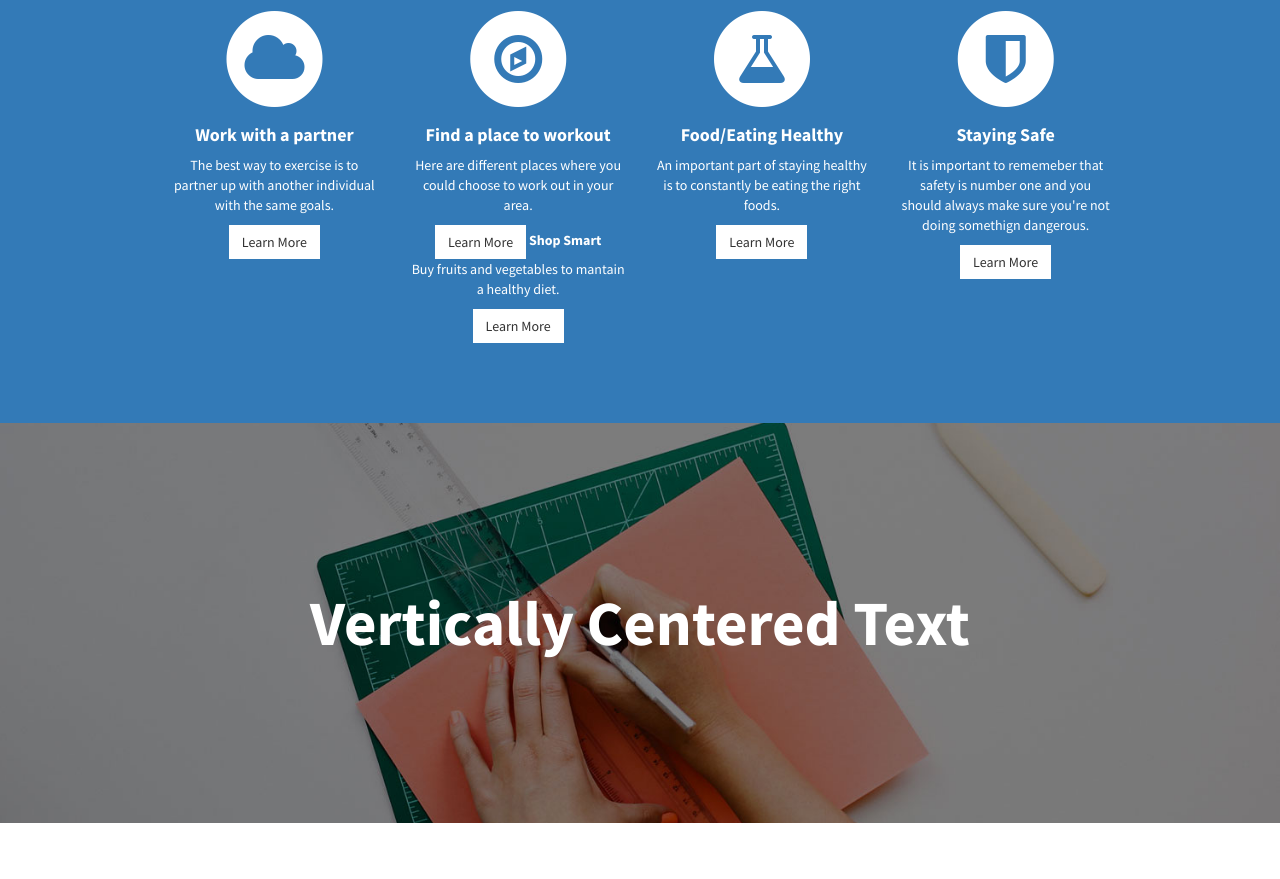
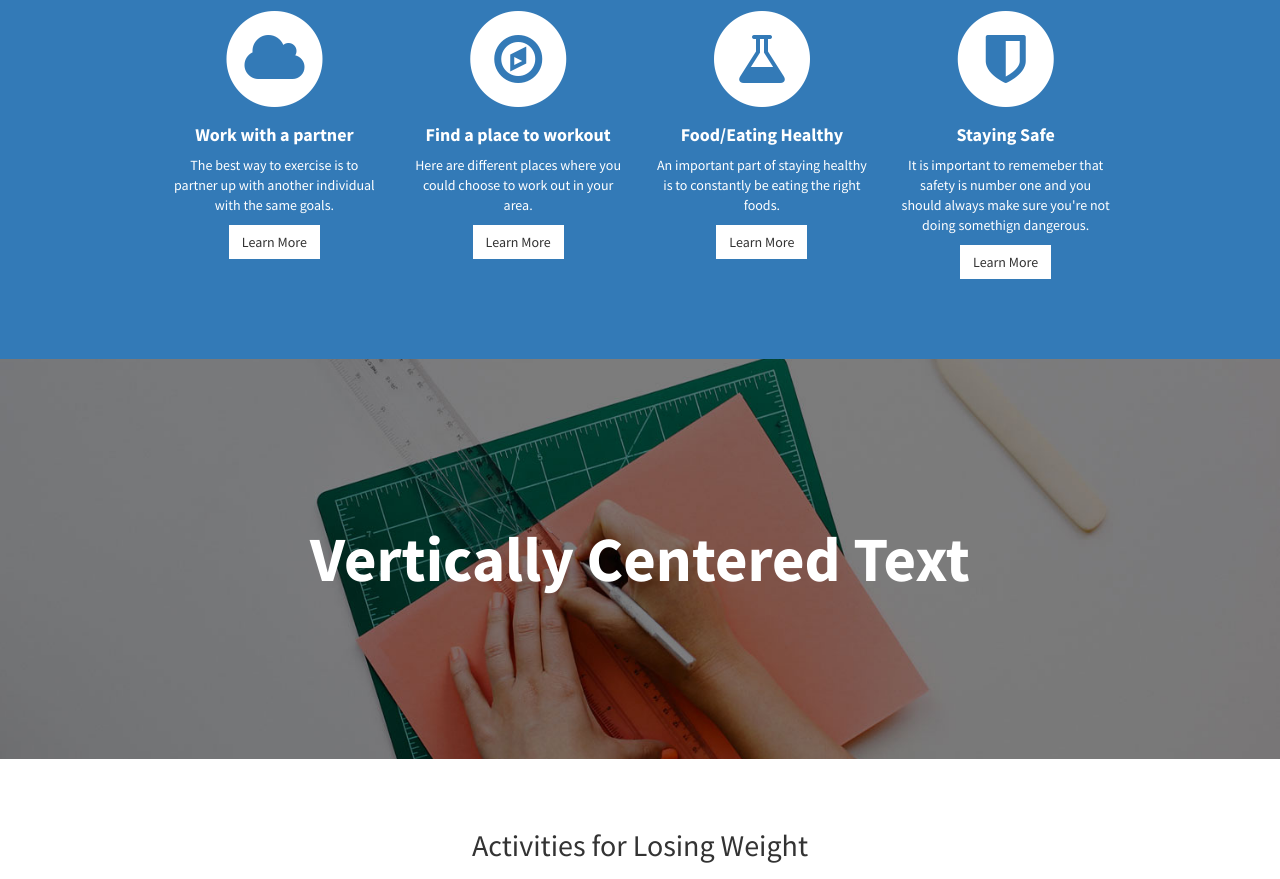
Before and after one commit to zhangtom54321/WeightLoss, a plain HTML site: page index.html in a window 1280 px wide. Shown: the part 1104-1983 px from the top of the page. Drawn offline with Linux system fonts and the light colour scheme.

Commit message:
Fixed Glitch p2

```diff
--- a/index.html
+++ b/index.html
@@ -129,10 +129,6 @@
                                 </h4>
                                 <p>Here are different places where you could choose to work out in your area.</p>
                                 <a href="https://www.yelp.com/search?find_desc=Exercise+Classes&find_loc=Sunnyvale%2C+CA" class="btn btn-light">Learn More</a>
-                                    <strong>Shop Smart</strong>
-                                </h4>
-                                <p>Buy fruits and vegetables to mantain a healthy diet.</p>
-                                <a href="#" class="btn btn-light">Learn More</a>
                             </div>
                         </div>
                         <div class="col-md-3 col-sm-6">
```
